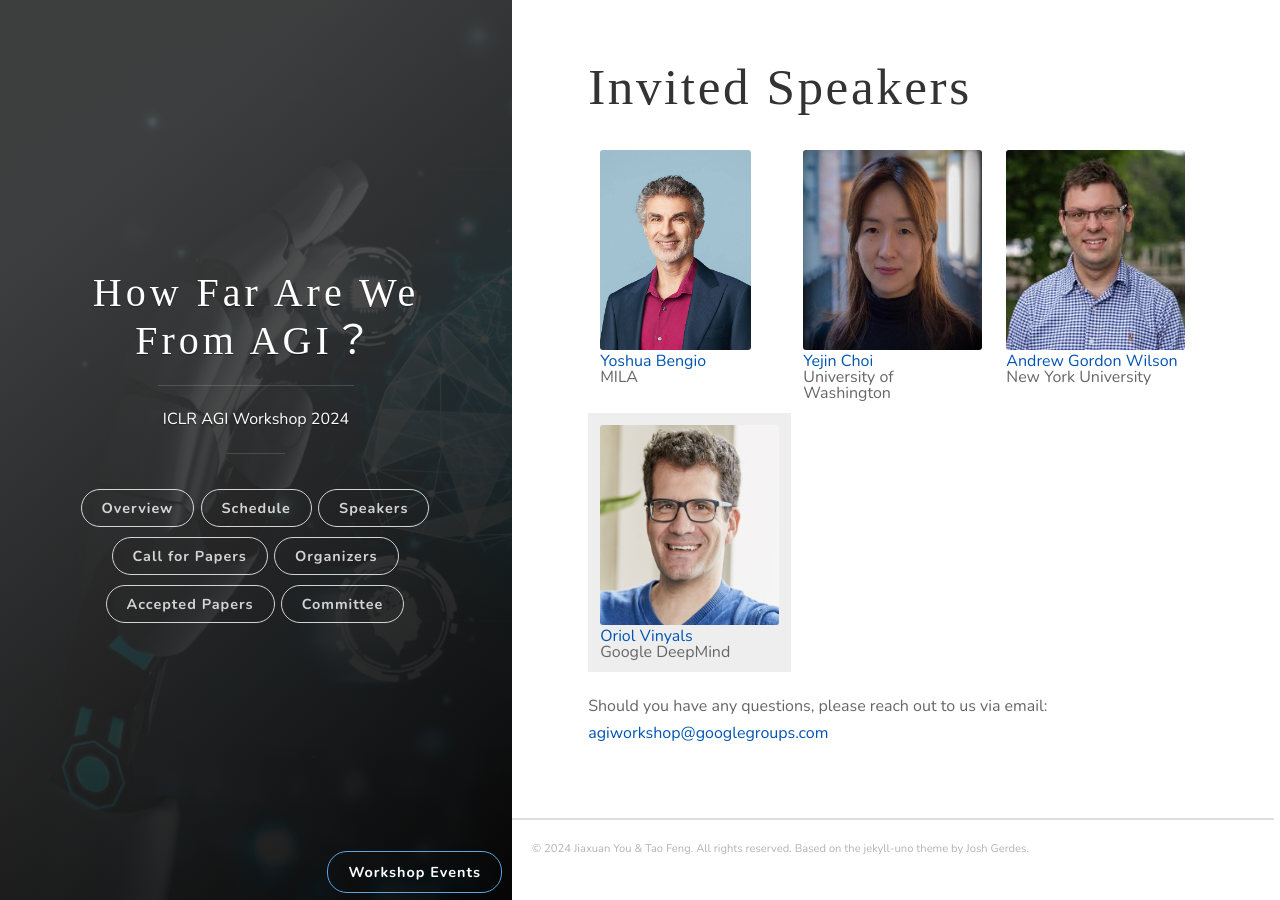
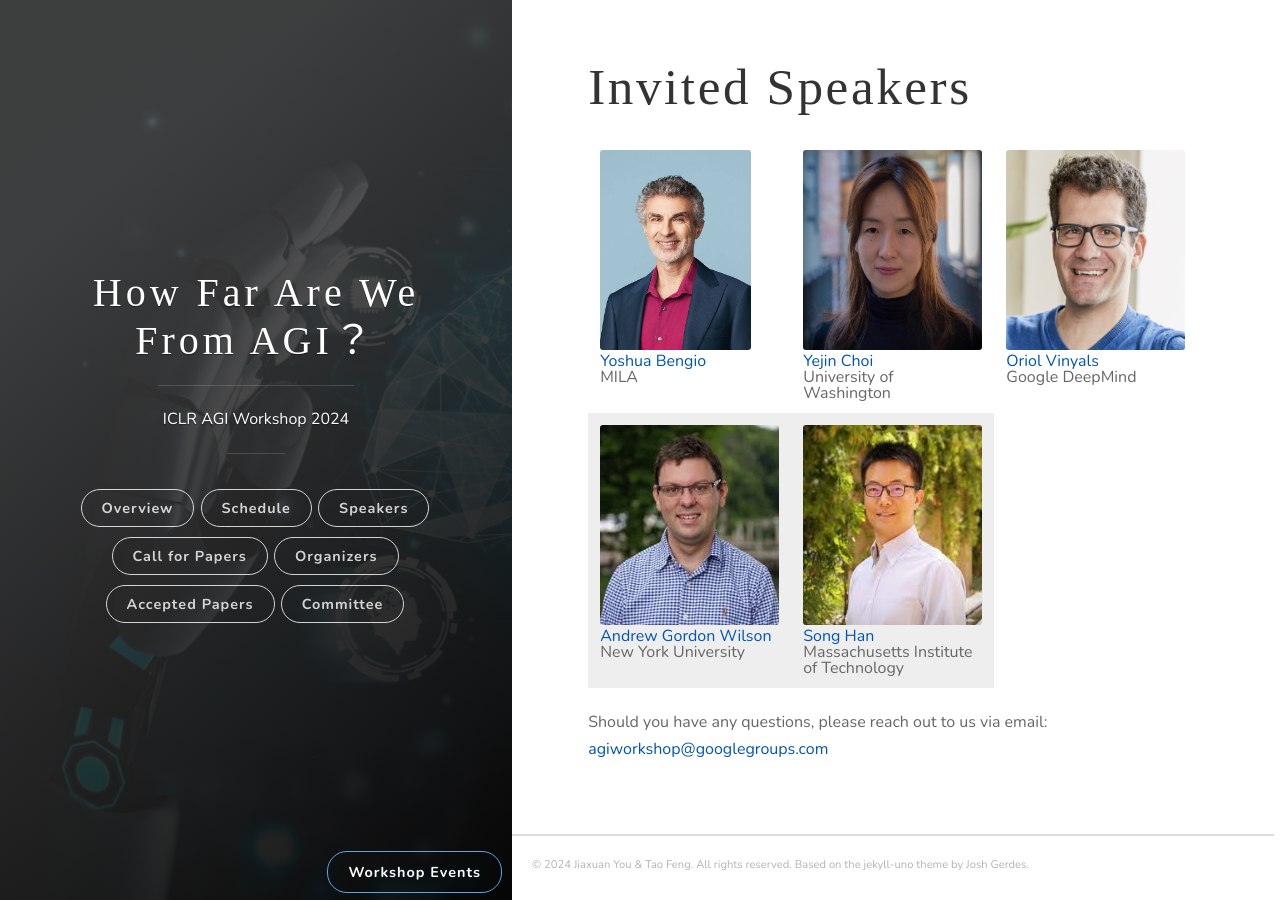
Before and after one commit to AGIWorkshop/agiworkshop.github.io, a Jekyll site: the page built from _posts/2024/speakers.md, in a window 1280 px wide. Built offline with Jekyll 4.4.1, drawn with Linux system fonts in a browser that asks for light colours; some web fonts are replaced.

Commit message:
Update speakers.md

```diff
--- a/_posts/2024/speakers.md
+++ b/_posts/2024/speakers.md
@@ -18,16 +18,21 @@ year: 2024
       University of Washington
     </td>
     <td>
+      <img src="/images/people/oriol.jpg?raw=true" alt="1" width=180px height=200px><br/>
+      <a href="https://research.google/people/oriol-vinyals/">Oriol Vinyals</a><br/>
+      Google DeepMind
+    </td>
+  </tr>
+  <tr>
+    <td>
       <img src="/images/people/Andrew Gordon Wilson.jpeg?raw=true" alt="1" width=180px height=200px><br/>
       <a href="https://cims.nyu.edu/~andrewgw/">Andrew Gordon Wilson</a><br/>
       New York University
     </td>
-      </tr>
-  <tr>
     <td>
-      <img src="/images/people/oriol.jpg?raw=true" alt="1" width=180px height=200px><br/>
-      <a href="https://research.google/people/oriol-vinyals/">Oriol Vinyals</a><br/>
-      Google DeepMind
+      <img src="/images/people/SongHan.jpg?raw=true" alt="1" width=auto height=200px><br/>
+      <a href="https://hanlab.mit.edu">Song Han</a><br/>
+      Massachusetts Institute of Technology
     </td>
   </tr>
 </table>
```
